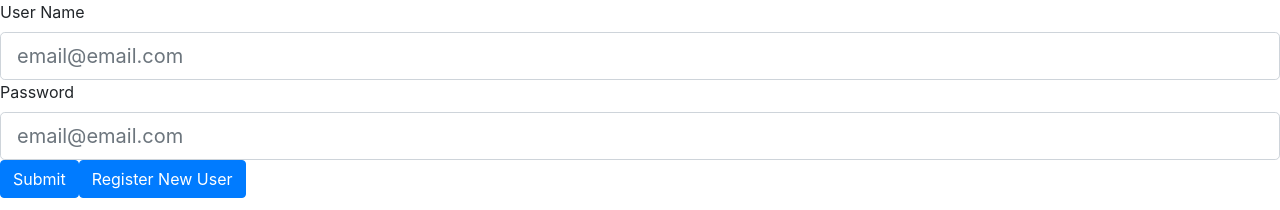
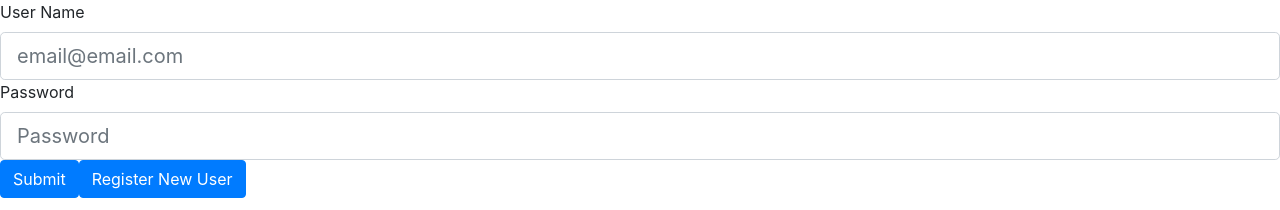
Before and after one commit to CerberusC24/diginote2, a React (Create React App) app in the folder client/: page / in a window 1280 px wide. Shown: the top 210 px of the page. Built offline with nearby package versions, Linux system fonts and the light colour scheme.

Commit message:
changed placeholder for password in loginform.js

```diff
--- a/client/src/components/login-components/loginform.js
+++ b/client/src/components/login-components/loginform.js
@@ -17,7 +17,7 @@ function LoginForm (props) {
     <label htmlFor="password">
       Password
     </label>
-    <input id="password" className="form-control form-control-lg" type="password" placeholder="email@email.com" onChange={props.handleInputChange} value={props.password} name="password"/>
+    <input id="password" className="form-control form-control-lg" type="password" placeholder="Password" onChange={props.handleInputChange} value={props.password} name="password"/>
 
     <input type="submit" className="btn btn-primary" onClick={props.handleOnSubmit} />
 
```
